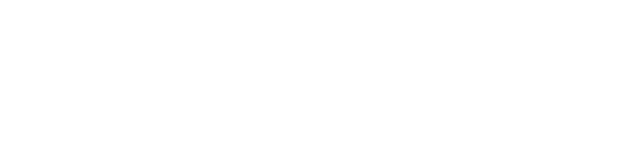
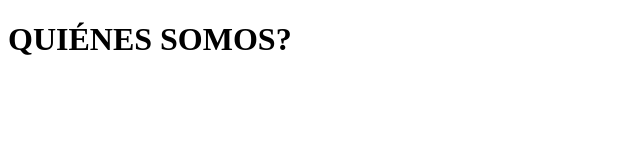
Before and after one commit to Santiamerino/Preentrega2--Merino, a plain HTML site: page index.html in a window 1280 px wide. Shown: the whole page, without its empty margins (0-640 px from the left). Drawn offline with Linux system fonts and the light colour scheme.

```diff
--- a/index.html
+++ b/index.html
@@ -9,5 +9,11 @@
 </head>
 <body>
 
+    <header>
+        <div class="quienesssomos">
+          <h1>QUIÉNES SOMOS?</h1>
+        </div>
+      </header>
+
 </body>
 </html>
```
